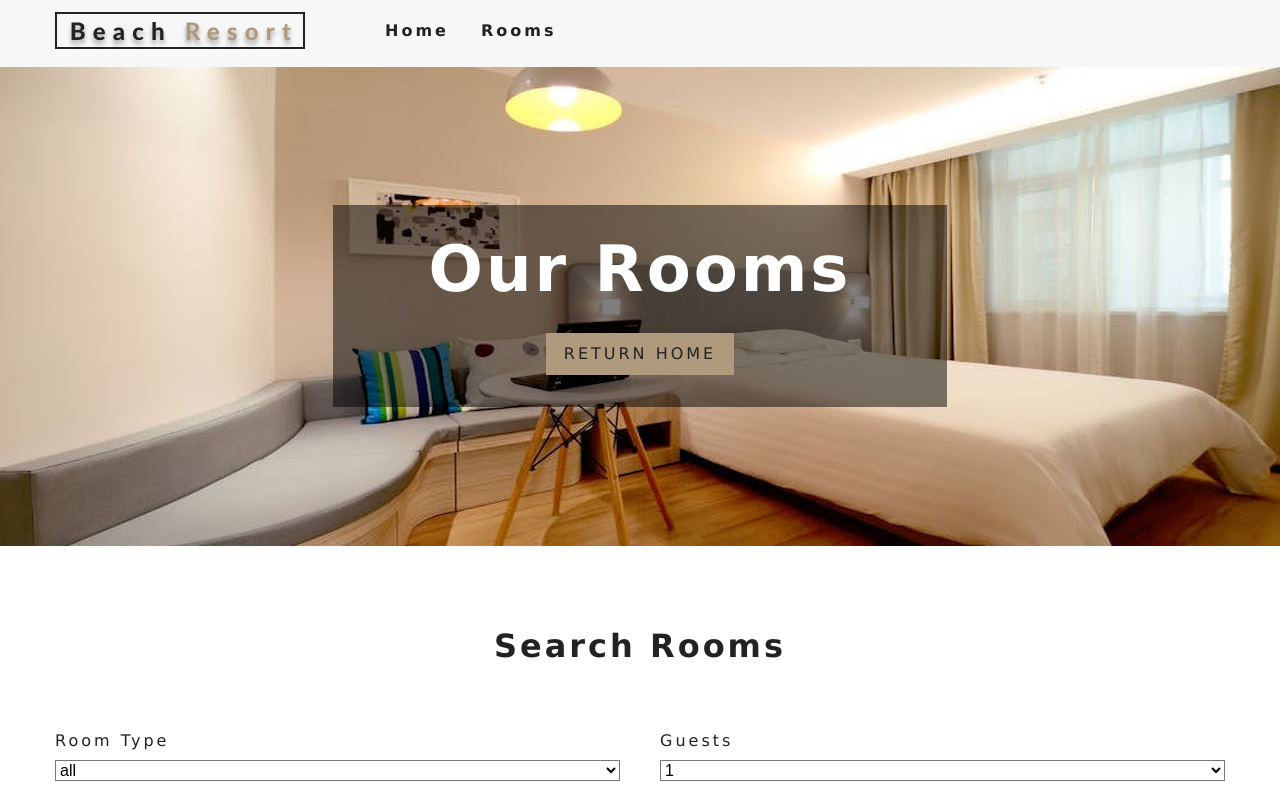
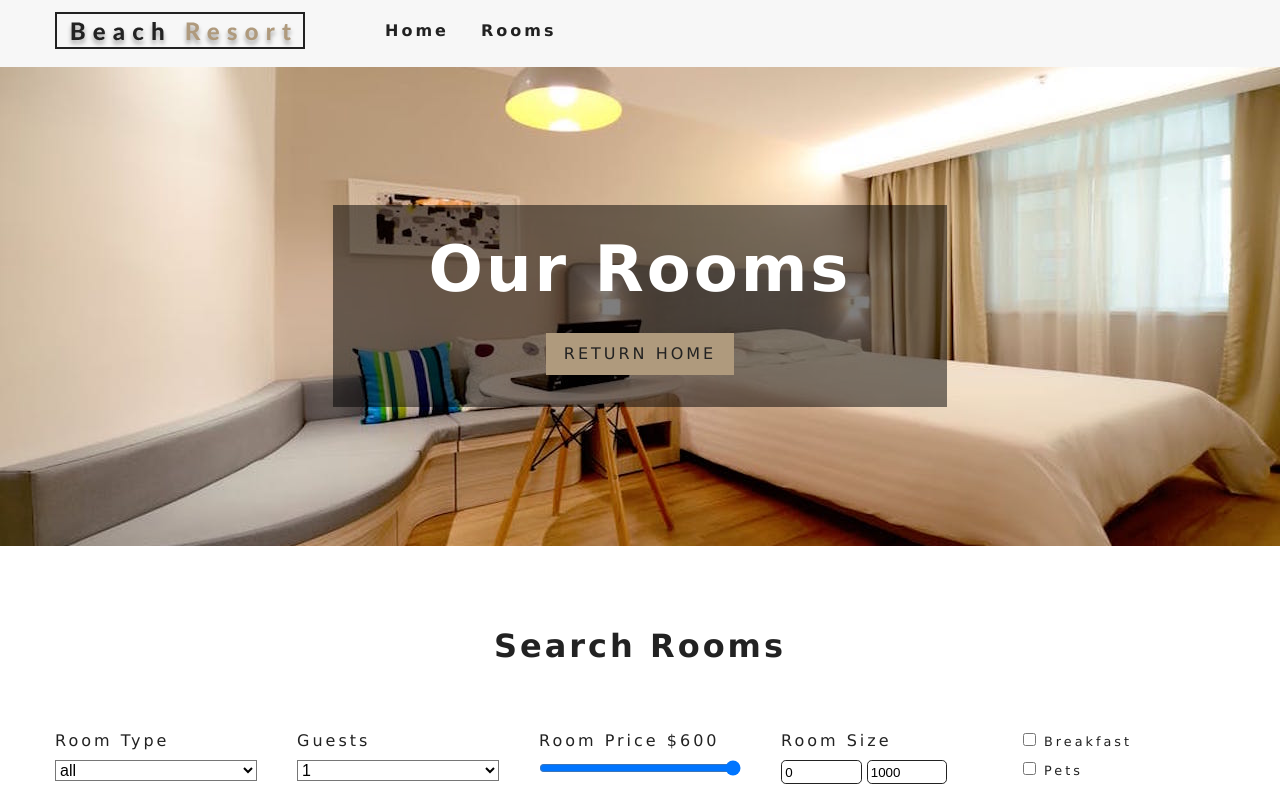
Before and after one commit to sensaur/telezhnayaHouse, a React (Create React App) app: page /rooms in a window 1280 px wide. Shown: the top 800 px of the page. Built offline with nearby package versions, Linux system fonts and the light colour scheme.

Commit message:
functioning

```diff
--- a/src/components/RoomFilter.js
+++ b/src/components/RoomFilter.js
@@ -41,6 +41,40 @@ function RoomFilter({rooms}) {
                     </select>
                 </div>
                 {/*end select guest*/}
+                {/*room price*/}
+                <div className='form-group'>
+                    <label htmlFor='price'>
+                        room price ${price}
+                    </label>
+                    <input type="range" name='price' min={minPrice} max={maxPrice} id='price' value={price}
+                           onChange={handleChange} className='form-control'/>
+                </div>
+                {/*end room price*/}
+                {/*size*/}
+                <div className='form-group'>
+                    <label htmlFor='size'>room size
+                    </label>
+                    <input type='number' name='minSize' id='size' value={minSize} onChange={handleChange}
+                           className='size-input'/>
+                    <input type='number' name='maxSize' id='size' value={maxSize} onChange={handleChange}
+                           className='size-input'/>
+                </div>
+                {/*end of size*/}
+                {/*extras*/}
+                <div className='form-group'>
+                    <div className='single-extra'>
+                        <input type="checkbox" name='breakfast' id='breakfast' checked={breakfast}
+                               onChange={handleChange}/>
+                        <label htmlFor='breakfast'>breakfast</label>
+                    </div>
+                    <div className='single-extra'>
+                        <input type="checkbox" name='pets' id='pets' checked={pets}
+                               onChange={handleChange}/>
+                        <label htmlFor='pets'>pets</label>
+                    </div>
+                </div>
+                {/*end of extras*/}
+
             </form>
         </section>
     );
--- a/src/context.js
+++ b/src/context.js
@@ -25,7 +25,7 @@ class RoomProvider extends Component {
         let rooms = this.formatData(items)
         let featuredRooms = rooms.filter(room => room.featured === true)
         let maxPrice = Math.max(...rooms.map(item => item.price))
-        let maxSize = Math.max(...rooms.map(item => item.price))
+        let maxSize = Math.max(...rooms.map(item => item.size))
         this.setState({
             rooms,
             featuredRooms,
@@ -56,7 +56,7 @@ class RoomProvider extends Component {
 
     handleChange = event => {
         const target = event.target
-        const value = event.type === 'checkbox' ? target.checked : target.value
+        const value = target.type === 'checkbox' ? target.checked : target.value
         const name = event.target.name
         this.setState({
                 [name]: value,
@@ -70,11 +70,31 @@ class RoomProvider extends Component {
 
     filterRooms = () => {
         let {rooms, type, capacity, price, minSize, maxSize, breakfast, pets} = this.state
+        // all the rooms
         let tempRooms = [...rooms]
-
+        // transform values
+        capacity = parseInt(capacity)
+        //filter by type
         if (type !== "all") {
             tempRooms = tempRooms.filter(room => room.type === type)
         }
+        //filter by capacity
+        if (capacity !== 1) {
+            tempRooms = tempRooms.filter(room => room.capacity >= capacity)
+        }
+        //filter by price
+        tempRooms = tempRooms.filter(room => room.price <= price)
+        //filter by size
+        tempRooms = tempRooms.filter(room => room.size >= minSize & room.size <= maxSize)
+        //filter by breakfast
+        if(breakfast) {
+            tempRooms = tempRooms.filter(room => room.breakfast === true)
+        }
+        //filter by pets
+        if(pets) {
+            tempRooms = tempRooms.filter(room => room.pets === true)
+        }
+        //change state
         this.setState({
             sortedRooms: tempRooms
         })
```
